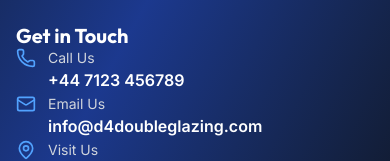
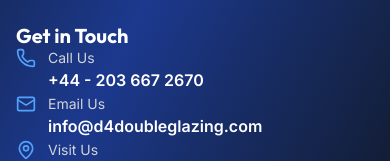
Before and after one commit to singhalamjeet/d4doubleglazing, a Next.js app: page / in a window 390 px wide. Shown: the part 4212-4373 px from the top of the page. Built offline with nearby package versions, Linux system fonts and the light colour scheme.

Commit message:
Update contact phone number to +44 - 203 667 2670

```diff
--- a/app/privacy/page.tsx
+++ b/app/privacy/page.tsx
@@ -152,7 +152,7 @@
                         <div className="bg-gray-50 border border-gray-200 rounded-2xl p-6">
                             <p className="text-gray-700 mb-2"><strong>D4 Double Glazing</strong></p>
                             <p className="text-gray-700 mb-2">Email: info@d4doubleglazing.com</p>
-                            <p className="text-gray-700 mb-2">Phone: +44 7123 456789</p>
+                            <p className="text-gray-700 mb-2">Phone: +44 - 203 667 2670</p>
                             <p className="text-gray-700">Address: Your Town, Your County, United Kingdom</p>
                         </div>
                     </section>
--- a/app/terms/page.tsx
+++ b/app/terms/page.tsx
@@ -193,7 +193,7 @@
                         <div className="bg-gray-50 border border-gray-200 rounded-2xl p-6">
                             <p className="text-gray-700 mb-2"><strong>D4 Double Glazing</strong></p>
                             <p className="text-gray-700 mb-2">Email: info@d4doubleglazing.com</p>
-                            <p className="text-gray-700 mb-2">Phone: +44 7123 456789</p>
+                            <p className="text-gray-700 mb-2">Phone: +44 - 203 667 2670</p>
                             <p className="text-gray-700">Address: Your Town, Your County, United Kingdom</p>
                         </div>
                     </section>
--- a/components/Footer.tsx
+++ b/components/Footer.tsx
@@ -87,8 +87,8 @@
                                 <Phone className="w-5 h-5 text-blue-400 flex-shrink-0 mt-1" />
                                 <div>
                                     <p className="text-gray-300 text-sm">Call Us</p>
-                                    <a href="tel:+447123456789" className="text-white font-semibold hover:text-blue-400 transition-colors">
-                                        +44 7123 456789
+                                    <a href="tel:+442036672670" className="text-white font-semibold hover:text-blue-400 transition-colors">
+                                        +44 - 203 667 2670
                                     </a>
                                 </div>
                             </li>
```
